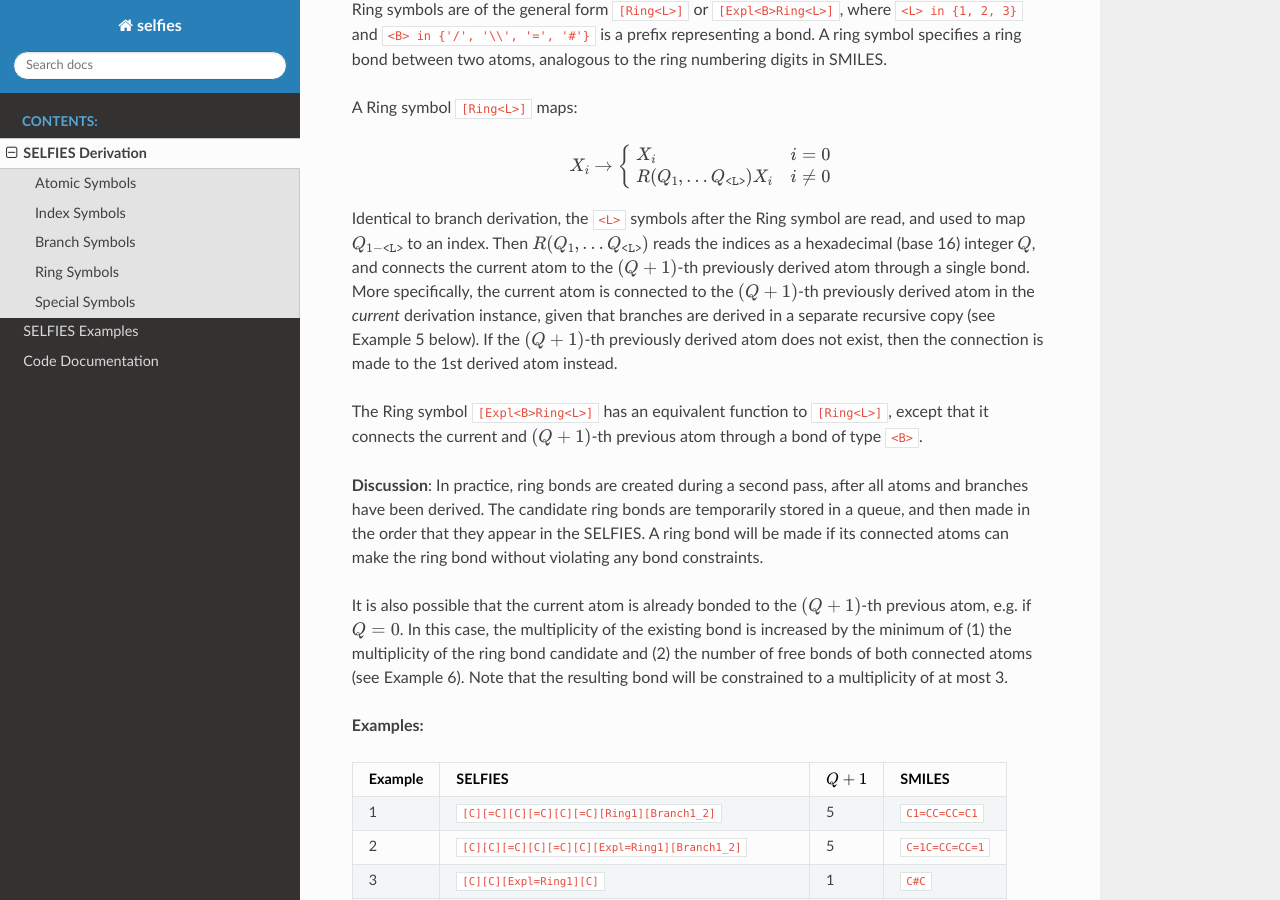
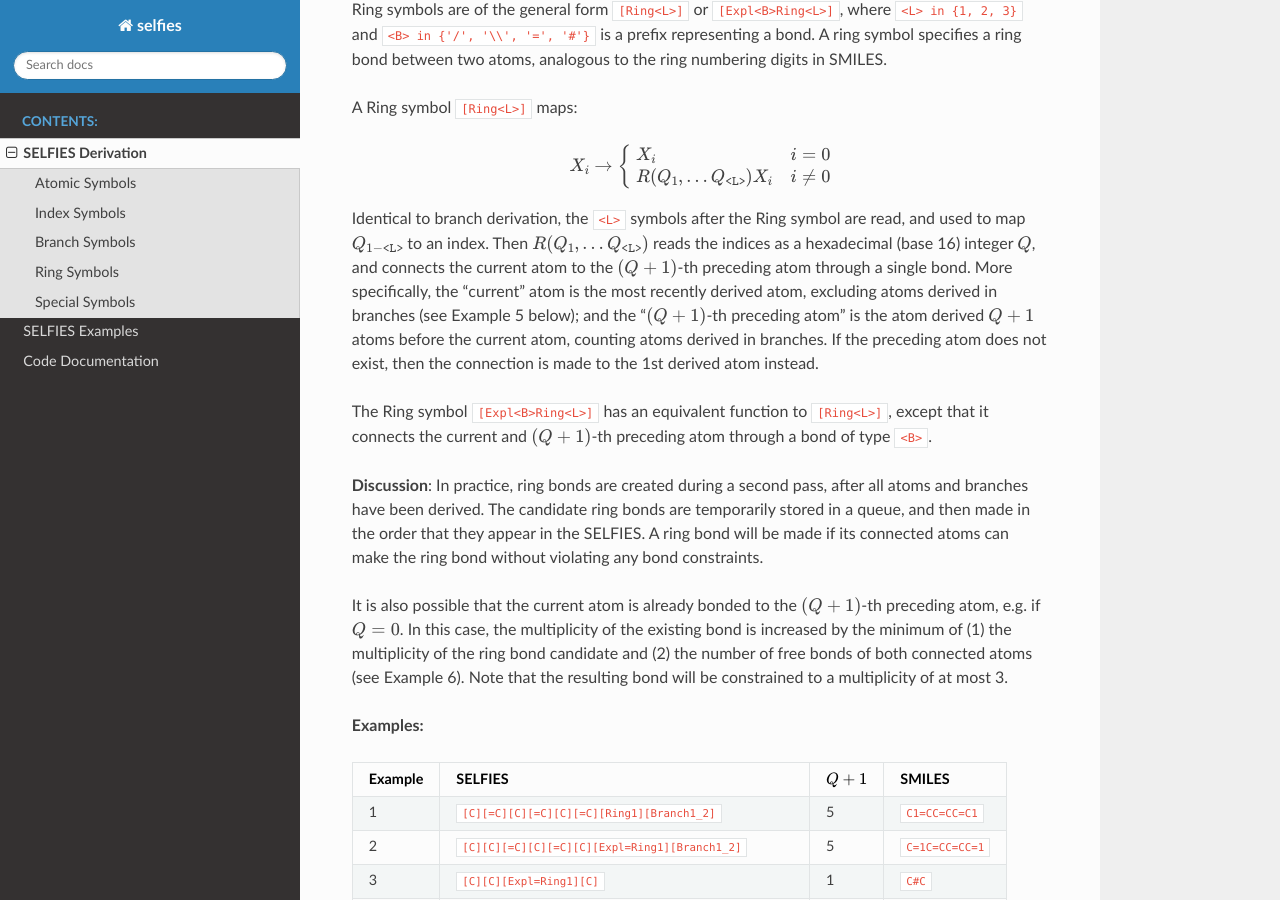
Before and after one commit to aspuru-guzik-group/selfies, a Sphinx documentation site: the page built from docs/source/tutorial.rst, in a window 1280 px wide and 900 px high, scrolled down 2837 px. Built offline with Sphinx 7.4.7 and the Read the Docs theme 2.0.0, drawn with Linux system fonts in a browser that asks for light colours.

Commit message:
improving wording of rings

```diff
--- a/docs/source/tutorial.rst
+++ b/docs/source/tutorial.rst
@@ -194,16 +194,16 @@ Identical to branch derivation, the ``<L>`` symbols after the Ring symbol are re
 and used to map :math:`Q_{1-\texttt{<L>}}` to an index. Then
 :math:`R(Q_1, \ldots Q_{\texttt{<L>}})` reads the
 indices as a hexadecimal (base 16) integer :math:`Q`, and connects the current
-atom to the :math:`(Q + 1)`-th previously derived atom through a single bond.
-More specifically, the current atom is connected to the
-:math:`(Q + 1)`-th previously derived atom in the *current* derivation instance,
-given that branches are derived in a separate recursive copy (see
-Example 5 below). If the :math:`(Q + 1)`-th previously derived atom does
+atom to the :math:`(Q + 1)`-th preceding atom through a single bond.
+More specifically, the "current" atom is the most recently derived atom,
+excluding atoms derived in branches (see Example 5 below); and the ":math:`(Q + 1)`-th
+preceding atom" is the atom derived :math:`Q + 1` atoms before the
+current atom, counting atoms derived in branches. If the preceding atom does
 not exist, then the connection is made to the 1st derived atom instead.
 
 The Ring symbol ``[Expl<B>Ring<L>]`` has an equivalent function to
 ``[Ring<L>]``, except that it connects the current and :math:`(Q + 1)`-th
-previous atom through a bond of type ``<B>``.
+preceding atom through a bond of type ``<B>``.
 
 
 **Discussion**: In practice, ring bonds are created during a second pass,
@@ -214,7 +214,7 @@ its connected atoms can make the ring bond without violating any
 bond constraints.
 
 It is also possible that the current atom is already bonded to the
-:math:`(Q + 1)`-th previous atom, e.g. if :math:`Q = 0`. In this case,
+:math:`(Q + 1)`-th preceding atom, e.g. if :math:`Q = 0`. In this case,
 the multiplicity of the existing bond is increased by the minimum
 of (1) the multiplicity of the ring bond candidate and (2) the number
 of free bonds of both connected atoms (see Example 6). Note that
```
